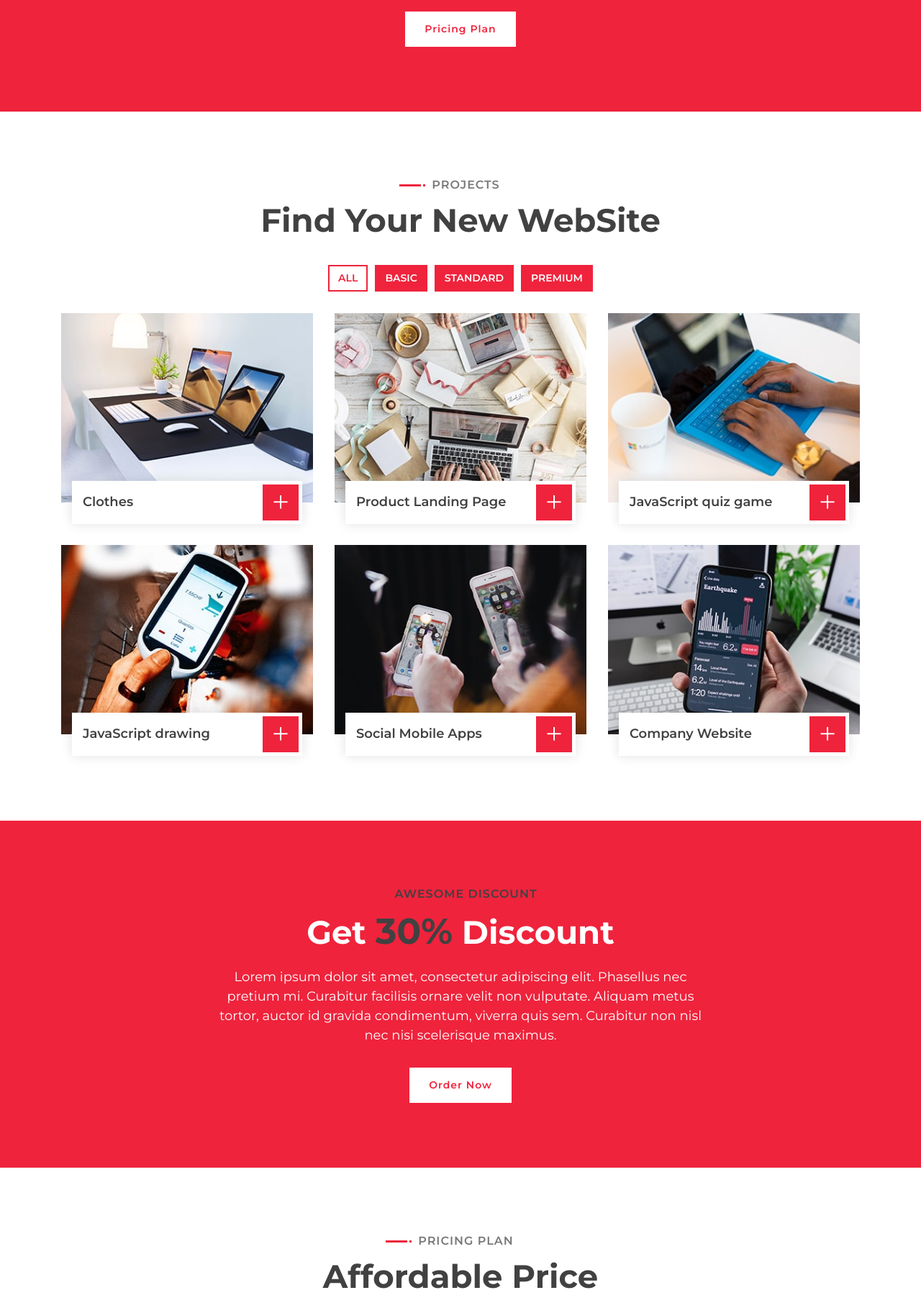
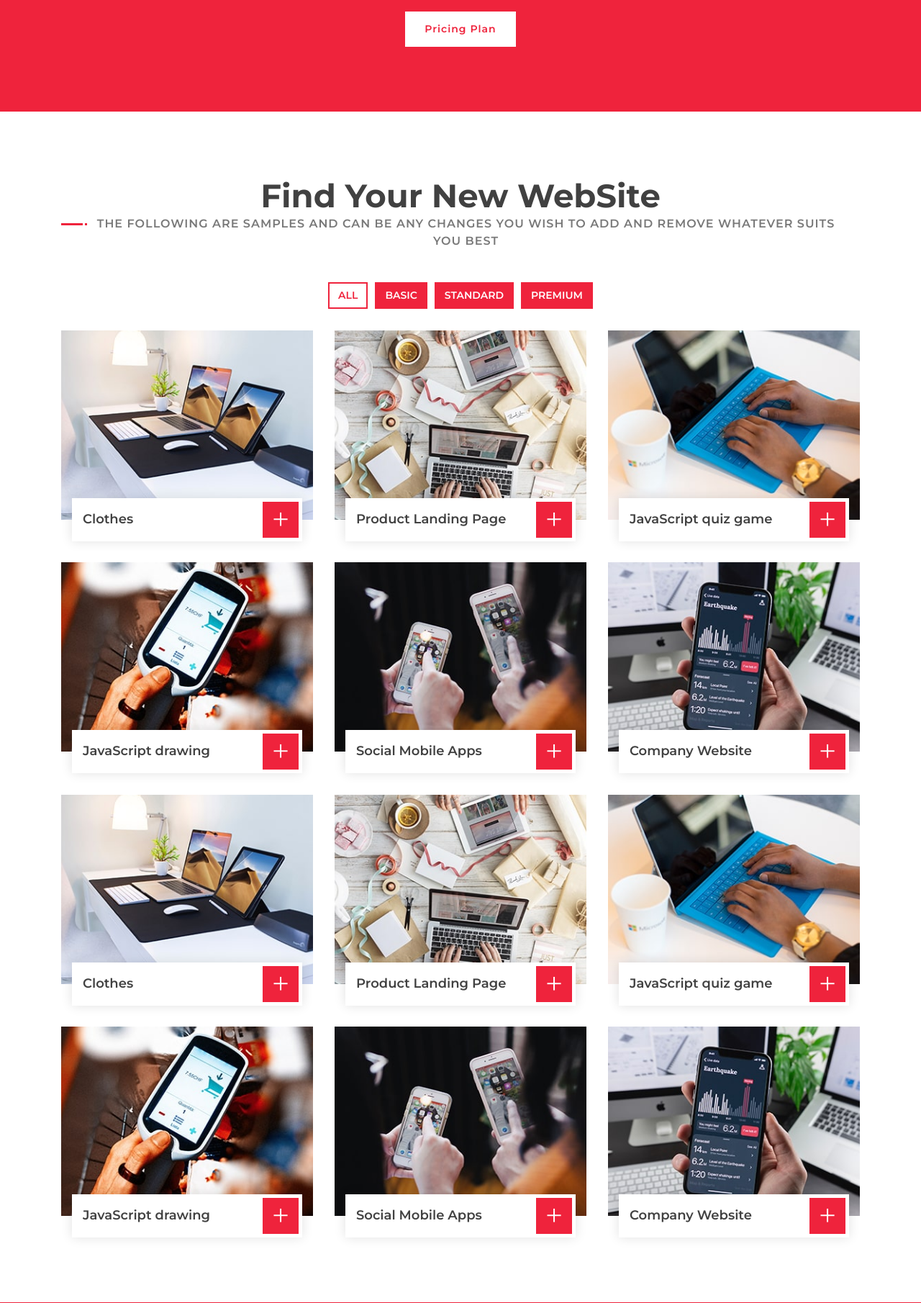
Before and after one commit to jvorte/webdoor.github.io, a PHP site: page / in a window 1280 px wide. Shown: the part 1356-3166 px from the top of the page at 72% size. Run offline with PHP 8.4, Linux system fonts and the light colour scheme; some libraries are stand-ins or nearby versions.

Commit message:
First Commit

```diff
--- a/css/style.css
+++ b/css/style.css
@@ -410,27 +410,7 @@ a:focus {
         letter-spacing: 0;
     }
 }
-@media (max-width: 279.98px) {
-
-
-    .hero .hero-text p {
-        font-size: 16px;
-    }
-
-    .hero .hero-text h1 {
-        font-size: 30px;
-    }
-
-    .hero .hero-text h2 {
-        font-size: 18px;
-        height: 18px;
-    }
-
-    .hero .hero-btn .btn {
-        padding: 8px 10px;
-        letter-spacing: 0;
-    }
-}
+
 
 
 /*******************************/
--- a/index.html
+++ b/index.html
@@ -177,8 +177,9 @@
         <div class="portfolio" id="portfolio">
             <div class="container">
                 <div class="section-header text-center wow zoomIn" data-wow-delay="0.1s">
-                    <p>Projects</p>
+
                     <h2>Find Your  New  WebSite</h2>
+                    <p>the following are samples and can be any changes you wish to add and remove whatever suits you best</p>
                 </div>
                 <div class="row">
                     <div class="col-12">
@@ -257,6 +258,73 @@
                             </div>
                         </div>
                     </div>
+                    <div class="col-lg-4 col-md-6 col-sm-12 portfolio-item filter-1 wow fadeInUp" data-wow-delay="0.0s">
+                        <div class="portfolio-wrap">
+                            <div class="portfolio-img">
+                                <img src="img/portfolio-1.jpg" alt="Image">
+                            </div>
+                            <div class="portfolio-text">
+                                <h3>Clothes</h3>
+                                <a class="btn" href="eCommerce.html" >+</a>
+                            </div>
+                        </div>
+                    </div>
+                    <div class="col-lg-4 col-md-6 col-sm-12 portfolio-item filter-2 wow fadeInUp" data-wow-delay="0.2s">
+                        <div class="portfolio-wrap">
+                            <div class="portfolio-img">
+                                <img src="img/portfolio-2.jpg" alt="Image">
+                            </div>
+                            <div class="portfolio-text">
+                                <h3>Product Landing Page</h3>
+                                <a class="btn" href="img/portfolio-2.jpg" data-lightbox="portfolio">+</a>
+                            </div>
+                        </div>
+                    </div>
+                    <div class="col-lg-4 col-md-6 col-sm-12 portfolio-item filter-3 wow fadeInUp" data-wow-delay="0.4s">
+                        <div class="portfolio-wrap">
+                            <div class="portfolio-img">
+                                <img src="img/portfolio-3.jpg" alt="Image">
+                            </div>
+                            <div class="portfolio-text">
+                                <h3>JavaScript quiz game</h3>
+                                <a class="btn" href="img/portfolio-3.jpg" data-lightbox="portfolio">+</a>
+                            </div>
+                        </div>
+                    </div>
+                    <div class="col-lg-4 col-md-6 col-sm-12 portfolio-item filter-1 wow fadeInUp" data-wow-delay="0.6s">
+                        <div class="portfolio-wrap">
+                            <div class="portfolio-img">
+                                <img src="img/portfolio-4.jpg" alt="Image">
+                            </div>
+                            <div class="portfolio-text">
+                                <h3>JavaScript drawing</h3>
+                                <a class="btn" href="img/portfolio-4.jpg" data-lightbox="portfolio">+</a>
+                            </div>
+                        </div>
+                    </div>
+                    <div class="col-lg-4 col-md-6 col-sm-12 portfolio-item filter-2 wow fadeInUp" data-wow-delay="0.8s">
+                        <div class="portfolio-wrap">
+                            <div class="portfolio-img">
+                                <img src="img/portfolio-5.jpg" alt="Image">
+                            </div>
+                            <div class="portfolio-text">
+                                <h3>Social Mobile Apps</h3>
+                                <a class="btn" href="img/portfolio-5.jpg" data-lightbox="portfolio">+</a>
+                            </div>
+                        </div>
+                    </div>
+                    <div class="col-lg-4 col-md-6 col-sm-12 portfolio-item filter-3 wow fadeInUp" data-wow-delay="1s">
+                        <div class="portfolio-wrap">
+                            <div class="portfolio-img">
+                                <img src="img/portfolio-6.jpg" alt="Image">
+                            </div>
+                            <div class="portfolio-text">
+                                <h3>Company Website</h3>
+                                <a class="btn" href="img/portfolio-6.jpg" data-lightbox="portfolio">+</a>
+                            </div>
+                        </div>
+                    </div>
+                </div>
                 </div>
             </div>
         </div>
@@ -272,7 +340,7 @@
                 </div>
                 <div class="container banner-text">
                     <p>
-                        Lorem ipsum dolor sit amet, consectetur adipiscing elit. Phasellus nec pretium mi. Curabitur facilisis ornare velit non vulputate. Aliquam metus tortor, auctor id gravida condimentum, viverra quis sem. Curabitur non nisl nec nisi scelerisque maximus.
+                        Contact us and get a 30% discount. Do not miss the opportunity promote your business
                     </p>
                     <a class="btn">Order Now</a>
                 </div>
@@ -457,7 +525,7 @@
 
 
         <!-- Back to top button -->
-        <a href="#" class="btn back-to-top"><i class="fa fa-chevron-up"></i></a>
+        <a href="#" class="btn back-to-top"><i class="fa fa-chevron-up" ></i></a>
 
 
         <!-- Pre Loader -->
```
